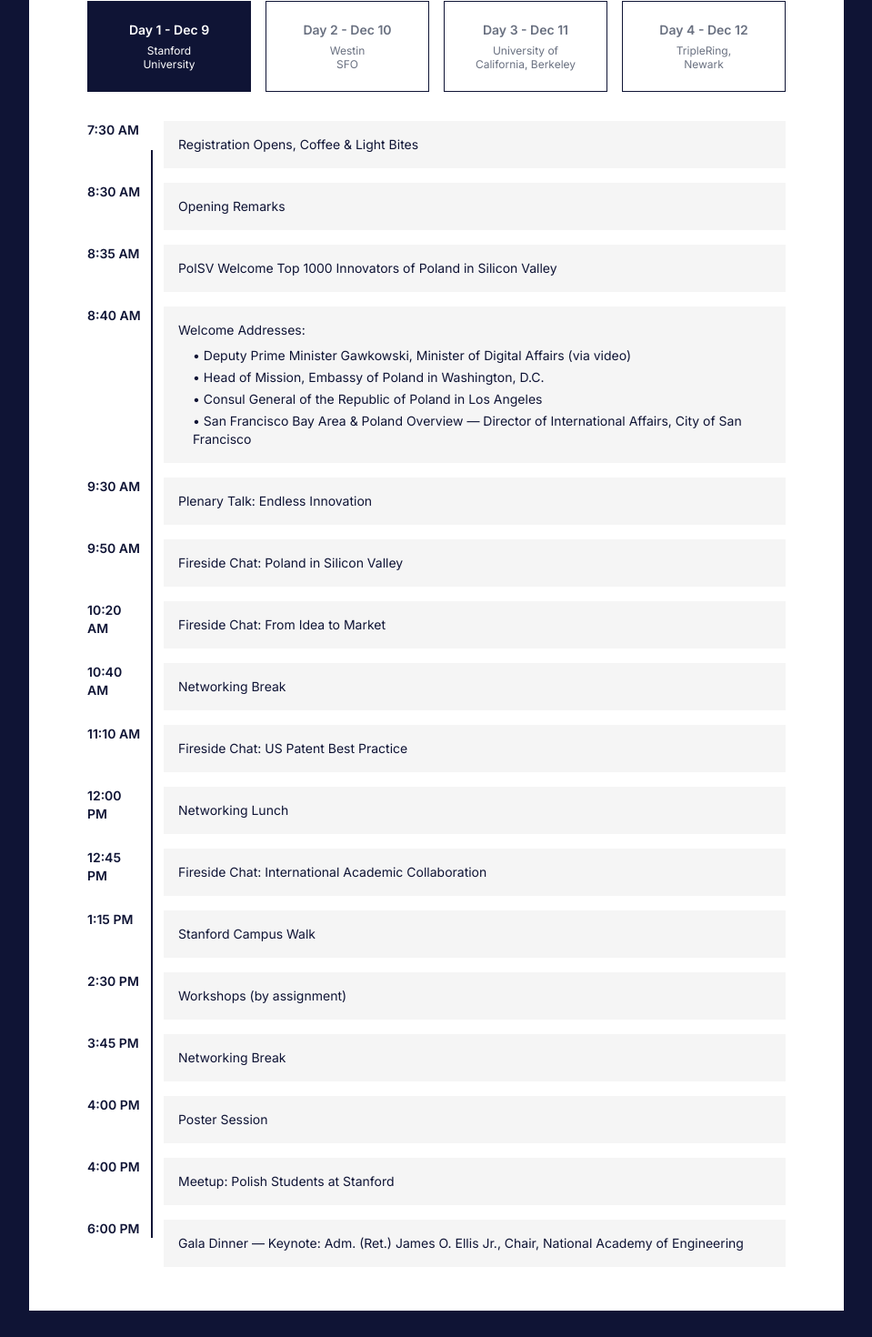
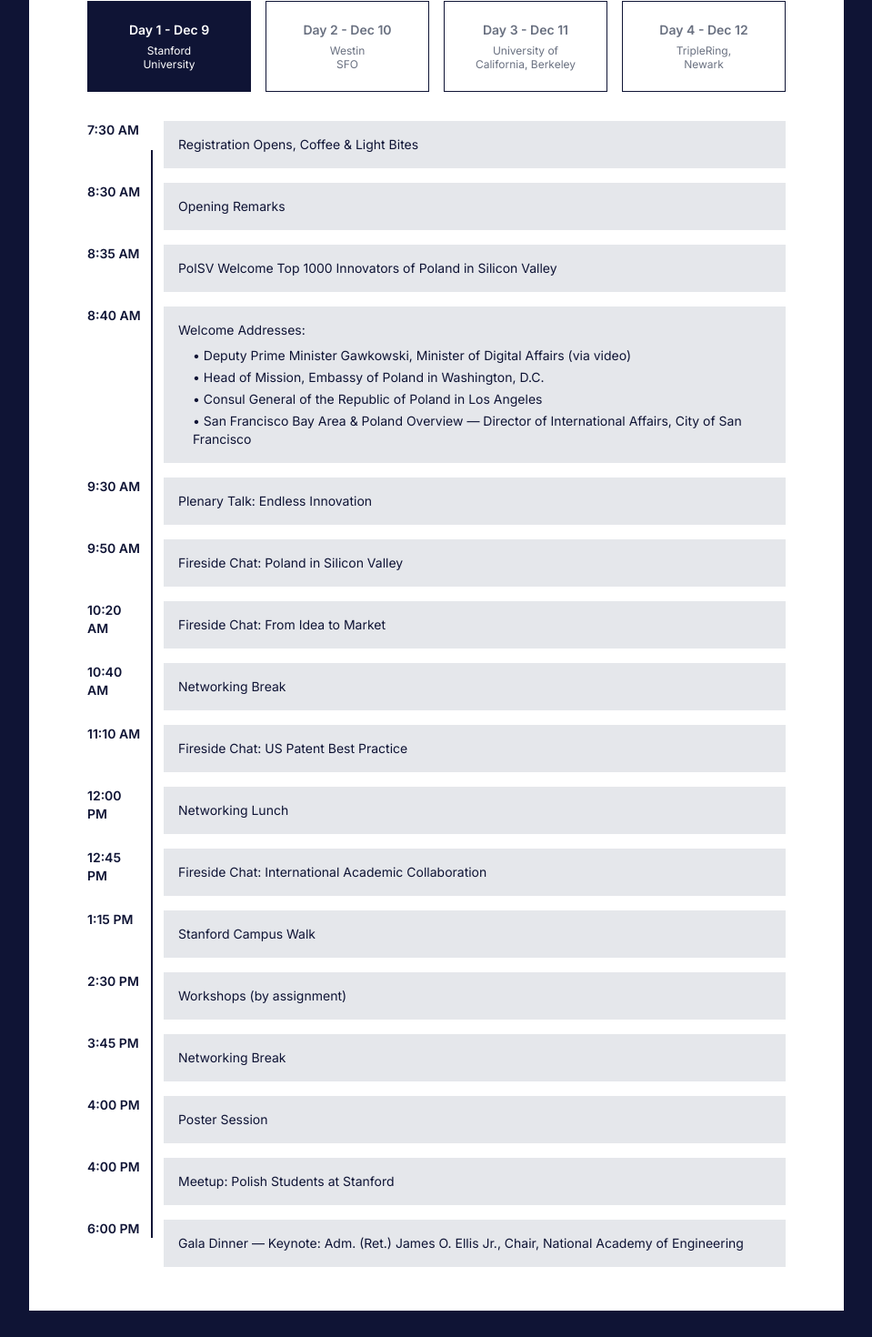
Before and after one commit to hackingequilibrium/poland-top-1000-innovators-program, a React (Vite) app: page /program in a window 1280 px wide. Shown: the part 231-1701 px from the top of the page at 91% size, without its empty margins (160-1119 px from the left). Built offline with nearby package versions, Linux system fonts and the light colour scheme; the HTML template or start-up script is replaced by a standard one.

Commit message:
Reverted to commit e45a7adb25b3f2ebde47ac086d0c402643c0958b

```diff
--- a/src/pages/Program.tsx
+++ b/src/pages/Program.tsx
@@ -64,7 +64,7 @@ const Program = () => {
                     <div className="font-inter text-sm font-semibold text-[#0F1435] w-[60px] flex-shrink-0 relative z-10">
                       7:30 AM
                     </div>
-                    <div className="flex-1 bg-[#F5F5F5] p-4">
+                    <div className="flex-1 bg-[#E5E7EB] p-4">
                       <p className="font-inter text-sm text-[#0F1435]">Registration Opens, Coffee & Light Bites</p>
                     </div>
                   </div>
@@ -74,7 +74,7 @@ const Program = () => {
                     <div className="font-inter text-sm font-semibold text-[#0F1435] w-[60px] flex-shrink-0 relative z-10">
                       8:30 AM
                     </div>
-                    <div className="flex-1 bg-[#F5F5F5] p-4">
+                    <div className="flex-1 bg-[#E5E7EB] p-4">
                       <p className="font-inter text-sm text-[#0F1435]">Opening Remarks</p>
                     </div>
                   </div>
@@ -84,7 +84,7 @@ const Program = () => {
                     <div className="font-inter text-sm font-semibold text-[#0F1435] w-[60px] flex-shrink-0 relative z-10">
                       8:35 AM
                     </div>
-                    <div className="flex-1 bg-[#F5F5F5] p-4">
+                    <div className="flex-1 bg-[#E5E7EB] p-4">
                       <p className="font-inter text-sm text-[#0F1435]">PolSV Welcome Top 1000 Innovators of Poland in Silicon Valley</p>
                     </div>
                   </div>
@@ -94,7 +94,7 @@ const Program = () => {
                     <div className="font-inter text-sm font-semibold text-[#0F1435] w-[60px] flex-shrink-0 relative z-10">
                       8:40 AM
                     </div>
-                    <div className="flex-1 bg-[#F5F5F5] p-4">
+                    <div className="flex-1 bg-[#E5E7EB] p-4">
                       <p className="font-inter text-sm text-[#0F1435] mb-2">Welcome Addresses:</p>
                       <ul className="font-inter text-sm text-[#0F1435] space-y-1 ml-4">
                         <li>• Deputy Prime Minister Gawkowski, Minister of Digital Affairs (via video)</li>
@@ -110,7 +110,7 @@ const Program = () => {
                     <div className="font-inter text-sm font-semibold text-[#0F1435] w-[60px] flex-shrink-0 relative z-10">
                       9:30 AM
                     </div>
-                    <div className="flex-1 bg-[#F5F5F5] p-4">
+                    <div className="flex-1 bg-[#E5E7EB] p-4">
                       <p className="font-inter text-sm text-[#0F1435]">Plenary Talk: Endless Innovation</p>
                     </div>
                   </div>
@@ -120,7 +120,7 @@ const Program = () => {
                     <div className="font-inter text-sm font-semibold text-[#0F1435] w-[60px] flex-shrink-0 relative z-10">
                       9:50 AM
                     </div>
-                    <div className="flex-1 bg-[#F5F5F5] p-4">
+                    <div className="flex-1 bg-[#E5E7EB] p-4">
                       <p className="font-inter text-sm text-[#0F1435]">Fireside Chat: Poland in Silicon Valley</p>
                     </div>
                   </div>
@@ -130,7 +130,7 @@ const Program = () => {
                     <div className="font-inter text-sm font-semibold text-[#0F1435] w-[60px] flex-shrink-0 relative z-10">
                       10:20 AM
                     </div>
-                    <div className="flex-1 bg-[#F5F5F5] p-4">
+                    <div className="flex-1 bg-[#E5E7EB] p-4">
                       <p className="font-inter text-sm text-[#0F1435]">Fireside Chat: From Idea to Market</p>
                     </div>
                   </div>
@@ -140,7 +140,7 @@ const Program = () => {
                     <div className="font-inter text-sm font-semibold text-[#0F1435] w-[60px] flex-shrink-0 relative z-10">
                       10:40 AM
                     </div>
-                    <div className="flex-1 bg-[#F5F5F5] p-4">
+                    <div className="flex-1 bg-[#E5E7EB] p-4">
                       <p className="font-inter text-sm text-[#0F1435]">Networking Break</p>
                     </div>
                   </div>
@@ -150,7 +150,7 @@ const Program = () => {
                     <div className="font-inter text-sm font-semibold text-[#0F1435] w-[60px] flex-shrink-0 relative z-10">
                       11:10 AM
                     </div>
-                    <div className="flex-1 bg-[#F5F5F5] p-4">
+                    <div className="flex-1 bg-[#E5E7EB] p-4">
                       <p className="font-inter text-sm text-[#0F1435]">Fireside Chat: US Patent Best Practice</p>
                     </div>
                   </div>
@@ -160,7 +160,7 @@ const Program = () => {
                     <div className="font-inter text-sm font-semibold text-[#0F1435] w-[60px] flex-shrink-0 relative z-10">
                       12:00 PM
                     </div>
-                    <div className="flex-1 bg-[#F5F5F5] p-4">
+                    <div className="flex-1 bg-[#E5E7EB] p-4">
                       <p className="font-inter text-sm text-[#0F1435]">Networking Lunch</p>
                     </div>
                   </div>
@@ -170,7 +170,7 @@ const Program = () => {
                     <div className="font-inter text-sm font-semibold text-[#0F1435] w-[60px] flex-shrink-0 relative z-10">
                       12:45 PM
                     </div>
-                    <div className="flex-1 bg-[#F5F5F5] p-4">
+                    <div className="flex-1 bg-[#E5E7EB] p-4">
                       <p className="font-inter text-sm text-[#0F1435]">Fireside Chat: International Academic Collaboration</p>
                     </div>
                   </div>
@@ -180,7 +180,7 @@ const Program = () => {
                     <div className="font-inter text-sm font-semibold text-[#0F1435] w-[60px] flex-shrink-0 relative z-10">
                       1:15 PM
                     </div>
-                    <div className="flex-1 bg-[#F5F5F5] p-4">
+                    <div className="flex-1 bg-[#E5E7EB] p-4">
                       <p className="font-inter text-sm text-[#0F1435]">Stanford Campus Walk</p>
                     </div>
                   </div>
@@ -190,7 +190,7 @@ const Program = () => {
                     <div className="font-inter text-sm font-semibold text-[#0F1435] w-[60px] flex-shrink-0 relative z-10">
                       2:30 PM
                     </div>
-                    <div className="flex-1 bg-[#F5F5F5] p-4">
+                    <div className="flex-1 bg-[#E5E7EB] p-4">
                       <p className="font-inter text-sm text-[#0F1435]">Workshops (by assignment)</p>
                     </div>
                   </div>
@@ -200,7 +200,7 @@ const Program = () => {
                     <div className="font-inter text-sm font-semibold text-[#0F1435] w-[60px] flex-shrink-0 relative z-10">
                       3:45 PM
                     </div>
-                    <div className="flex-1 bg-[#F5F5F5] p-4">
+                    <div className="flex-1 bg-[#E5E7EB] p-4">
                       <p className="font-inter text-sm text-[#0F1435]">Networking Break</p>
                     </div>
                   </div>
@@ -210,7 +210,7 @@ const Program = () => {
                     <div className="font-inter text-sm font-semibold text-[#0F1435] w-[60px] flex-shrink-0 relative z-10">
                       4:00 PM
                     </div>
-                    <div className="flex-1 bg-[#F5F5F5] p-4">
+                    <div className="flex-1 bg-[#E5E7EB] p-4">
                       <p className="font-inter text-sm text-[#0F1435]">Poster Session</p>
                     </div>
                   </div>
@@ -220,7 +220,7 @@ const Program = () => {
                     <div className="font-inter text-sm font-semibold text-[#0F1435] w-[60px] flex-shrink-0 relative z-10">
                       4:00 PM
                     </div>
-                    <div className="flex-1 bg-[#F5F5F5] p-4">
+                    <div className="flex-1 bg-[#E5E7EB] p-4">
                       <p className="font-inter text-sm text-[#0F1435]">Meetup: Polish Students at Stanford</p>
                     </div>
                   </div>
@@ -230,7 +230,7 @@ const Program = () => {
                     <div className="font-inter text-sm font-semibold text-[#0F1435] w-[60px] flex-shrink-0 relative z-10">
                       6:00 PM
                     </div>
-                    <div className="flex-1 bg-[#F5F5F5] p-4">
+                    <div className="flex-1 bg-[#E5E7EB] p-4">
                       <p className="font-inter text-sm text-[#0F1435]">Gala Dinner — Keynote: Adm. (Ret.) James O. Ellis Jr., Chair, National Academy of Engineering</p>
                     </div>
                   </div>
```
